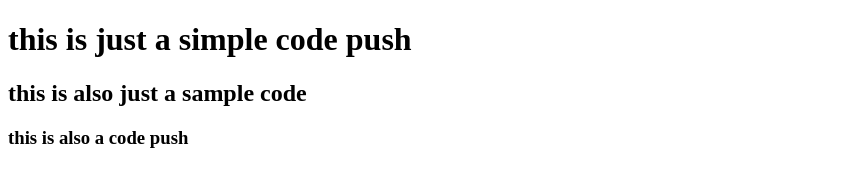
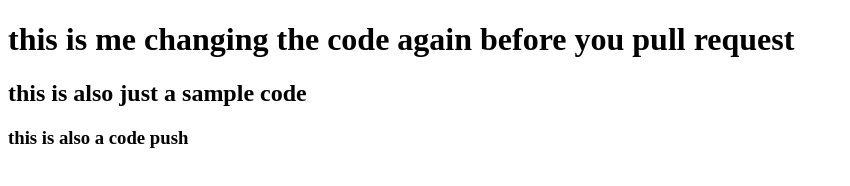
Before and after one commit to Aashu-toshh/sample-push-demo, a plain HTML site: page index.html in a window 1280 px wide. Shown: the whole page, without its empty margins (0-850 px from the left). Drawn offline with Linux system fonts and the light colour scheme.

Commit message:
changed before pr

```diff
--- a/index.html
+++ b/index.html
@@ -8,7 +8,7 @@
 </head>
 
 <body>
-  <h1>this is just a simple code push </h1>
+  <h1>this is me changing the code again before you pull request </h1>
   <h2>this is also just a sample code</h2>
   <h3>this is also a code push</h3>
 
```
